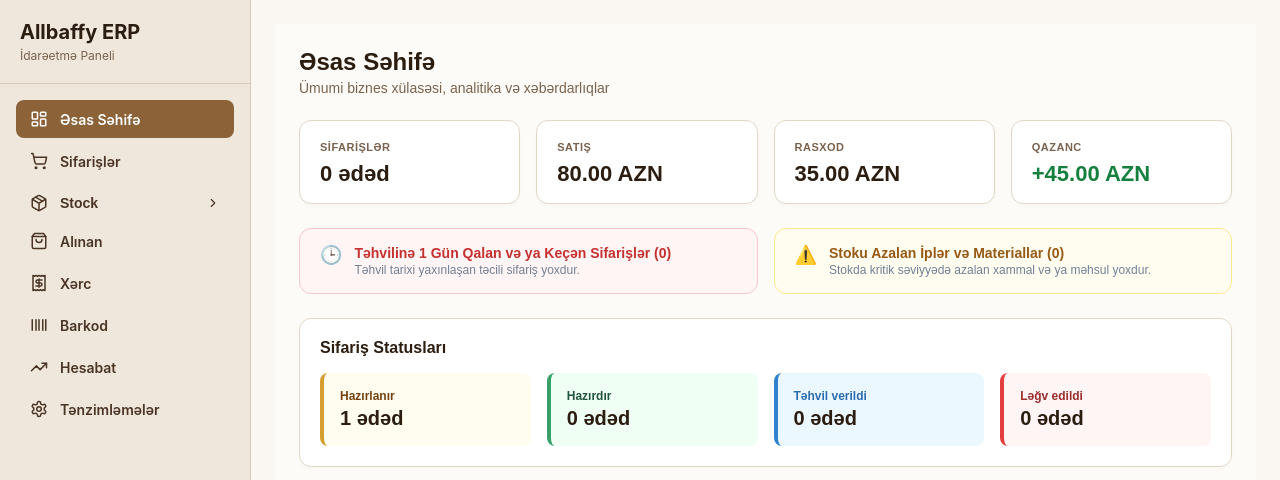
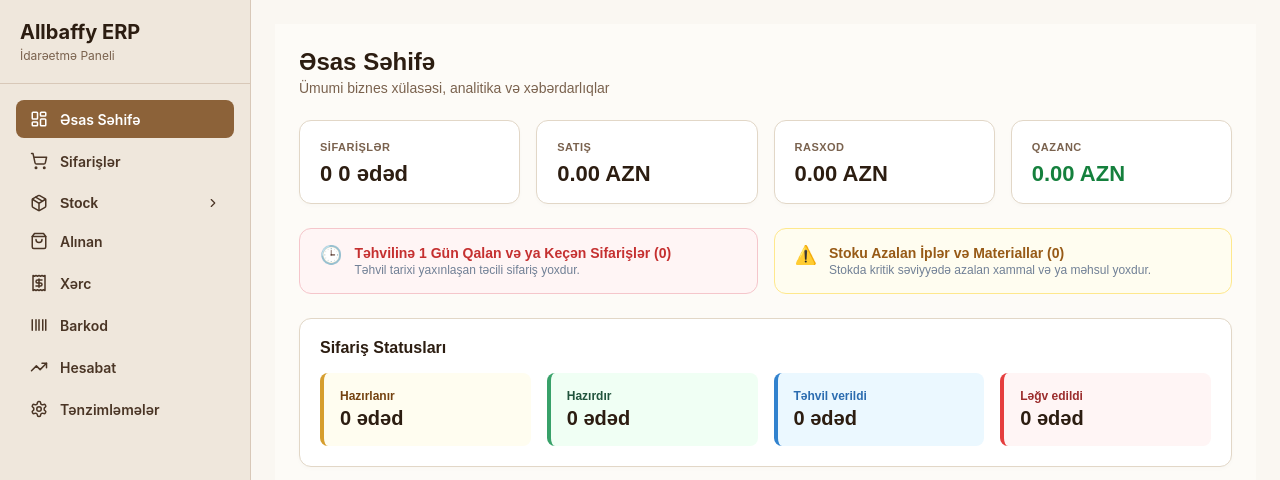
Before and after one commit to intiqamis01-crypto/allbaffy-erp, a React (Vite) app: page / in a window 1280 px wide. Shown: the top 480 px of the page. Built offline with nearby package versions, Linux system fonts and the light colour scheme; no server answers; the database is empty; the HTML template or start-up script is replaced by a standard one.

Commit message:
melumatlar sifirlandi

```diff
--- a/src/pages/Dashboard.jsx
+++ b/src/pages/Dashboard.jsx
@@ -43,25 +43,25 @@ export default function Dashboard() {
         {/* Sifarişlər */}
         <div style={{ backgroundColor: '#FFFFFF', padding: '16px 20px', borderRadius: '12px', border: '1px solid #E2D7C7', boxShadow: '0 2px 4px rgba(0,0,0,0.02)' }}>
           <span style={{ fontSize: '11px', fontWeight: 'bold', color: '#7A624E', textTransform: 'uppercase', letterSpacing: '0.5px' }}>SİFARİŞLƏR</span>
-          <div style={{ fontSize: '22px', fontWeight: 'bold', color: '#2C1D11', marginTop: '6px' }}>{orders.length} ədəd</div>
+          <div style={{ fontSize: '22px', fontWeight: 'bold', color: '#2C1D11', marginTop: '6px' }}>{orders.length} 0 ədəd</div>
         </div>
 
         {/* Satış */}
         <div style={{ backgroundColor: '#FFFFFF', padding: '16px 20px', borderRadius: '12px', border: '1px solid #E2D7C7', boxShadow: '0 2px 4px rgba(0,0,0,0.02)' }}>
           <span style={{ fontSize: '11px', fontWeight: 'bold', color: '#7A624E', textTransform: 'uppercase', letterSpacing: '0.5px' }}>SATIŞ</span>
-          <div style={{ fontSize: '22px', fontWeight: 'bold', color: '#2C1D11', marginTop: '6px' }}>80.00 AZN</div>
+          <div style={{ fontSize: '22px', fontWeight: 'bold', color: '#2C1D11', marginTop: '6px' }}>0.00 AZN</div>
         </div>
 
         {/* Rasxod */}
         <div style={{ backgroundColor: '#FFFFFF', padding: '16px 20px', borderRadius: '12px', border: '1px solid #E2D7C7', boxShadow: '0 2px 4px rgba(0,0,0,0.02)' }}>
           <span style={{ fontSize: '11px', fontWeight: 'bold', color: '#7A624E', textTransform: 'uppercase', letterSpacing: '0.5px' }}>Rasxod</span>
-          <div style={{ fontSize: '22px', fontWeight: 'bold', color: '#2C1D11', marginTop: '6px' }}>35.00 AZN</div>
+          <div style={{ fontSize: '22px', fontWeight: 'bold', color: '#2C1D11', marginTop: '6px' }}>0.00 AZN</div>
         </div>
 
         {/* Qazanc */}
         <div style={{ backgroundColor: '#FFFFFF', padding: '16px 20px', borderRadius: '12px', border: '1px solid #E2D7C7', boxShadow: '0 2px 4px rgba(0,0,0,0.02)' }}>
           <span style={{ fontSize: '11px', fontWeight: 'bold', color: '#7A624E', textTransform: 'uppercase', letterSpacing: '0.5px' }}>QAZANC</span>
-          <div style={{ fontSize: '22px', fontWeight: 'bold', color: '#15803d', marginTop: '6px' }}>+45.00 AZN</div>
+          <div style={{ fontSize: '22px', fontWeight: 'bold', color: '#15803d', marginTop: '6px' }}>0.00 AZN</div>
         </div>
 
       </div>
@@ -96,7 +96,7 @@ export default function Dashboard() {
 
           <div style={{ backgroundColor: '#FFFDF0', padding: '16px', borderRadius: '8px', borderLeft: '4px solid #D69E2E' }}>
             <div style={{ fontSize: '12px', color: '#744210', fontWeight: 'bold' }}>Hazırlanır</div>
-            <div style={{ fontSize: '20px', fontWeight: 'bold', color: '#2C1D11', marginTop: '4px' }}>1 ədəd</div>
+            <div style={{ fontSize: '20px', fontWeight: 'bold', color: '#2C1D11', marginTop: '4px' }}>0 ədəd</div>
           </div>
 
           <div style={{ backgroundColor: '#F0FFF4', padding: '16px', borderRadius: '8px', borderLeft: '4px solid #38A169' }}>
```
